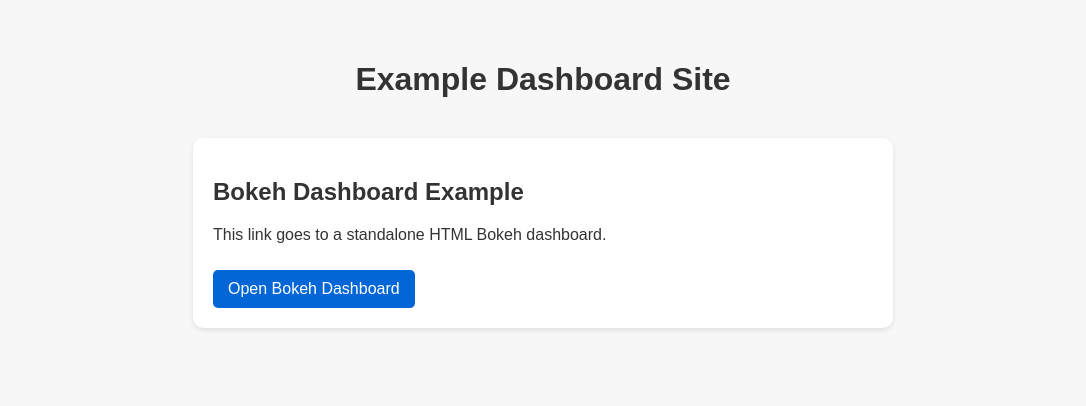
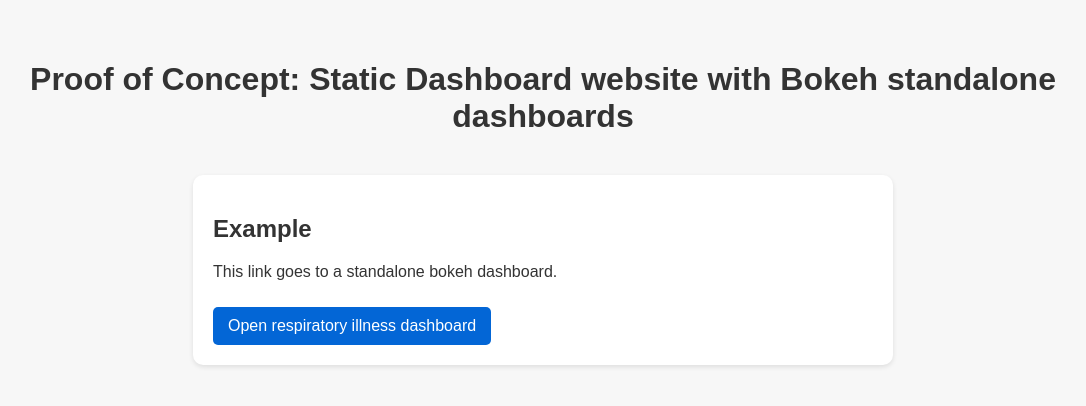
Before and after one commit to cookwiens/static_dash_poc, a plain HTML site: page index.html in a window 1280 px wide. Shown: the whole page, without its empty margins (97-1183 px from the left). Drawn offline with Linux system fonts and the light colour scheme.

Commit message:
Update dashboard title and link description

```diff
--- a/index.html
+++ b/index.html
@@ -42,13 +42,13 @@
     </style>
 </head>
 <body>
-    <h1>Example Dashboard Site</h1>
+    <h1>Proof of Concept: Static Dashboard website with Bokeh standalone dashboards</h1>
     <div class="container">
 
         <div class="card">
-            <h2>Bokeh Dashboard Example</h2>
-            <p>This link goes to a standalone HTML Bokeh dashboard.</p>
-            <a class="button" href="dashboards/example.html">Open Bokeh Dashboard</a>
+            <h2>Example</h2>
+            <p>This link goes to a standalone bokeh dashboard.</p>
+            <a class="button" href="dashboards/example.html">Open respiratory illness dashboard</a>
         </div>
     </div>
 </body>
```
